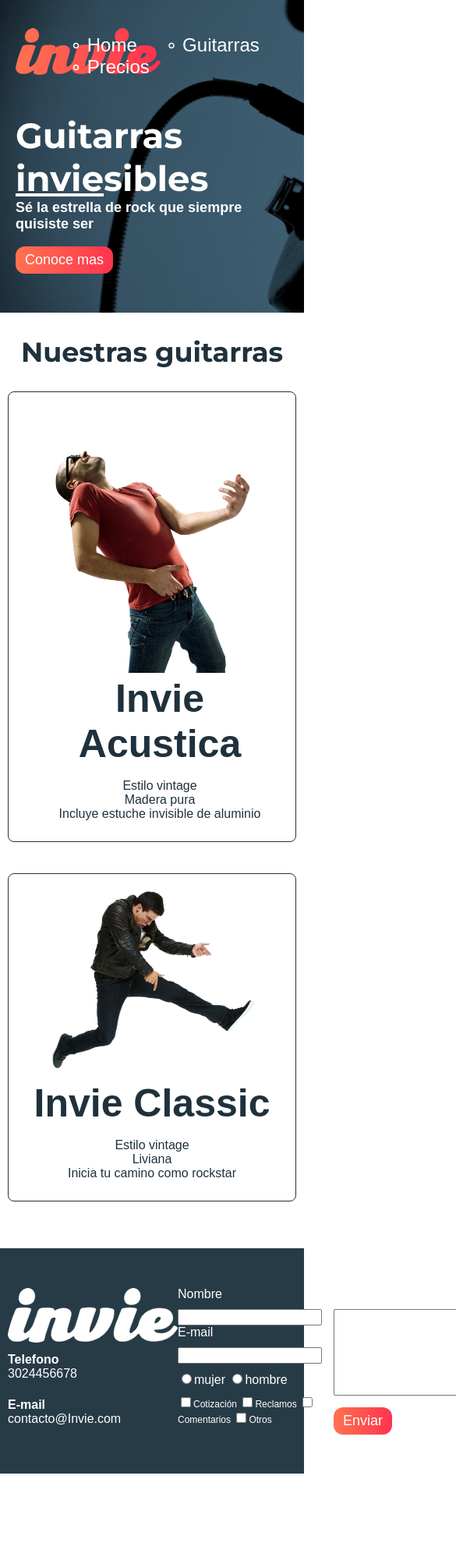
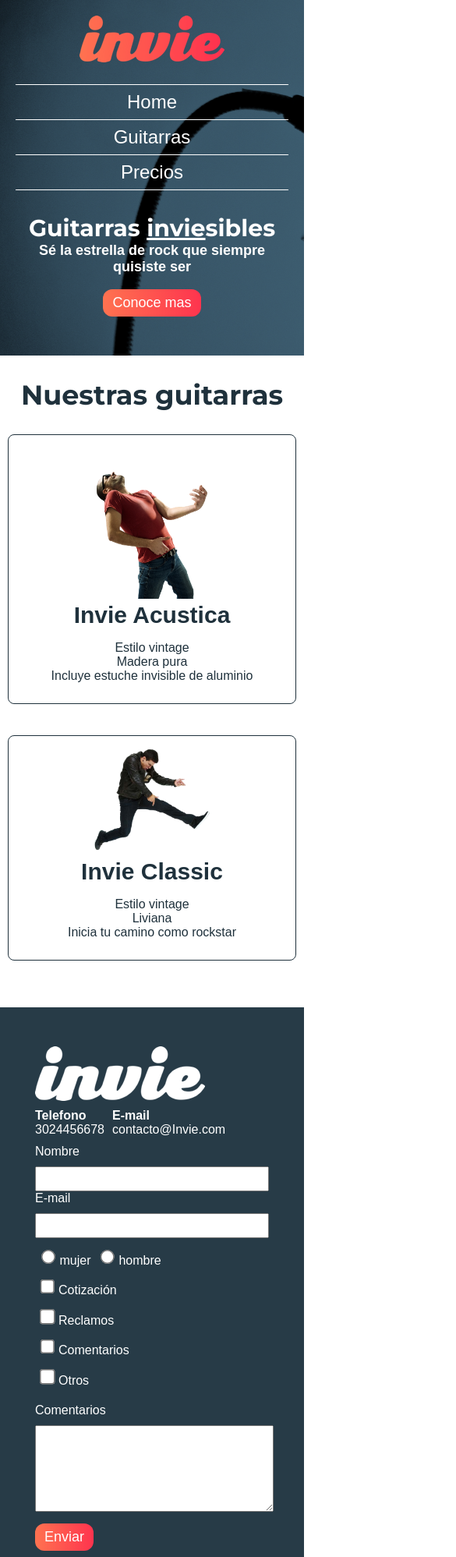
Before and after one commit to Daniel11V/invie_ResponsiveDesign, a plain HTML site: page index.html in a window 390 px wide. Shown: the top 1997 px of the page at 78% size, 585 px wide, since content can reach past the window. Before the commit the page ends 1890 px from the top, so only its background shows below. Drawn offline with Linux system fonts and the light colour scheme; a web font is replaced by a local one.

Commit message:
Finalización de Responsive Design basico

```diff
--- a/css/invie.css
+++ b/css/invie.css
@@ -286,6 +286,98 @@ input:focus, textarea:focus{
     position: static;
     margin: 0;
   }
+  .contenedor-guitarra-a{
+    padding: 0;
+  }
   /*guitarras*/
+}
 
+@media screen and (max-width: 767px) {
+  /*footer*/
+  .footer .contenedor {
+    display: block;
+  }
+  .contacto {
+    margin:0 auto;
+  }
+  .formulario {
+    display: block;
+    margin: 0 auto;
+    width: 300px;
+  }
+  .intereses label{
+    display: block;
+    font-size: 16px;
+  }
+  .col1 {
+    margin: 0;
+  }
+  input[type="text"],
+  input[type="email"] {
+    font-size: 16px;
+    padding: 5px;
+  }
+  textarea{
+    width: 100%;
+  }
+  input[type="radio"],
+  input[type="checkbox"] {
+    zoom: 1.5;
+  }
+
+  /*footer*/
 }
+
+@media screen and (max-width: 650px) {
+  header{
+    text-align: center;
+  }
+  .logotipo{
+    margin:0;
+  }
+  .menu{
+    position: static;
+    display: block;
+  }
+  .menu li:first-child{
+    margin:0;
+  }
+  .menu ul{
+    padding: 0;
+  }
+}
+
+@media screen and (max-width: 500px){
+  /*portada*/
+  .menu li{
+    display: block;
+    margin:0;
+    padding: 8px 0;
+    border-bottom: 1px solid white;
+  }
+  .menu li:before{
+    display: none;
+  }
+  .menu li:first-child{
+    border-top: 1px solid white;
+  }
+  .portada{
+    text-align: center;
+  }
+  .titulo{
+    font-size: 30px;
+  }
+  .title{
+    font-size: 16px;
+  }
+  /*portada*/
+
+  /*guitarra*/
+  .guitarra img {
+    width:200px;
+  }
+  .title-b {
+    font-size: 30px;
+  }
+  /*guitarra*/
+}
```
